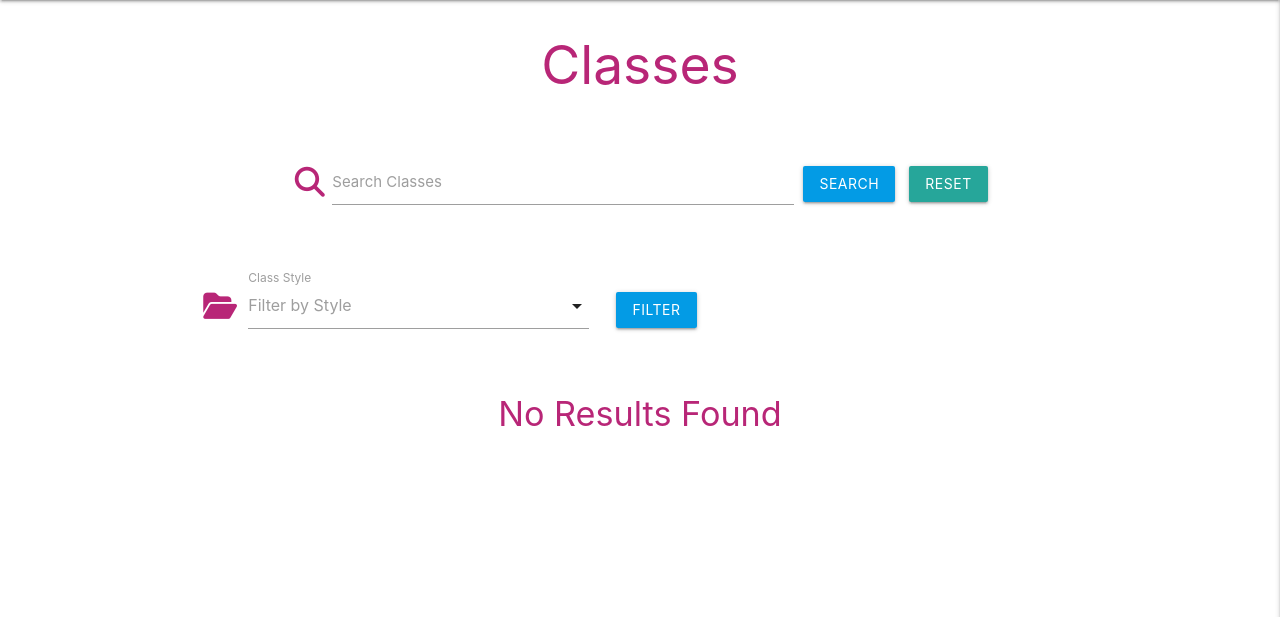
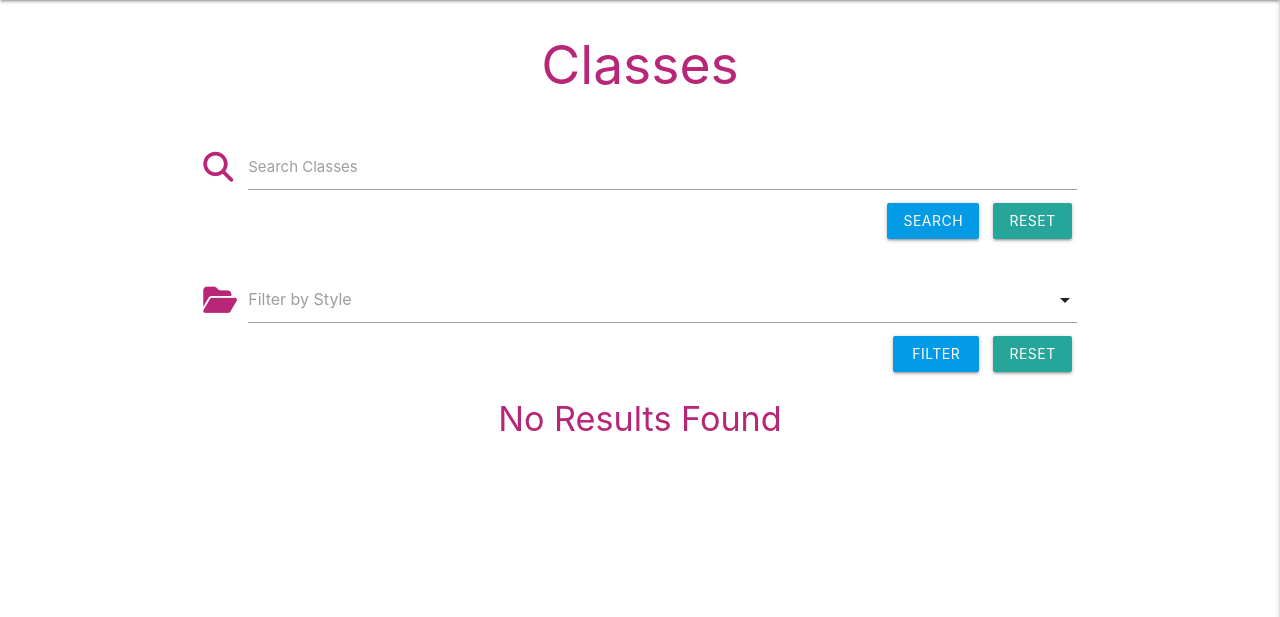
Before and after one commit to monika-hrda/yoga-hub, a Flask app: page /search in a window 1280 px wide. Shown: the part 64-681 px from the top of the page. Run offline with Flask 2, Linux system fonts and the light colour scheme; data that the repository does not hold is empty; some libraries are stand-ins or nearby versions.

Commit message:
Style text search & filter by style area

```diff
--- a/static/css/style.css
+++ b/static/css/style.css
@@ -94,16 +94,25 @@ button.btn-large, button::after {
 
 /* ---------------------------------------- Search area */
 
-.search-button-field, .search-input-field {
-    display: inline-block;
+.fa-folder-open {
+    position: relative;
+    width: 3rem;
+    font-size: 2rem;
+    -webkit-transition: color .2s;
+    transition: color .2s;
+    top: 2.7rem;
 }
 
-.search-input-field {
-    width: 70%;
+form .input-field {
+    margin: 0;
 }
 
-.search-area {
-    margin:auto;
+.form-buttons {
+    text-align: end;
+}
+
+.form-buttons input[type='submit'] {
+    width: 86px;
 }
 
 /* ---------------------------------------- Yoga Classes on Cards */
@@ -158,6 +167,8 @@ button.btn-large, button::after {
     padding: 4px 10px;
 }
 
+
+
 /* ---------------------------------------- Footer */
 
 .footer-container {
--- a/templates/classes.html
+++ b/templates/classes.html
@@ -3,31 +3,23 @@
 
     <h2 class="center-align">Classes</h2>
 
-    <!-- SEARCH -->
     <div class="row">
-        <form action="{{ url_for('search') }}" method="post" class="col s12">
-            <div class="row valign-wrapper center-align">
-                <div class="col s12 m10 search-area">
+        <!-- TEXT SEARCH -->
+        <form action="{{ url_for('search') }}" method="POST" class="col s12">
             <div class="input-field search-input-field">
                 <i class="fas fa-search prefix"></i>
                 <input type="text" name="query" id="query" minlength="3">
                 <label for="query">Search Classes</label>
-                    </div>
-                    <div class="search-button-field">
+                <div class="form-buttons">
                     <button type="submit" class="light-blue darken-1 btn">
                         Search
                     </button>
                     <a href="{{ url_for('get_classes') }}" class="btn">Reset</a>
                 </div>
             </div>
-            </div>
         </form>
-    </div>
         <!-- FILTER -->
-    <div class="row">
         <form action="{{ url_for('get_classes') }}" method="POST" class="col s12">
-            <div class="row valign-wrapper">
-                <div class="col s12 m10 input-field">
             <i class="fas fa-folder-open prefix"></i>
             <select id="class_style" name="class_style">
                 <option value="" disabled selected>Filter by Style</option>
@@ -37,14 +29,12 @@
                 {% endfor %}
             </select>
             <label for="class_style">Class Style</label>
-                </div>
-                <div class="col s12">
+            <div class="form-buttons">
                 <input type="submit" value="Filter" class="light-blue darken-1 btn" />
-                </div>
+                <a href="{{ url_for('get_classes') }}" class="btn">Reset</a>
             </div>
         </form>
     </div>
-
 
     <!-- DISPLAY OF CLASSES -->
     {% if classes|length > 0 %}
--- a/templates/register.html
+++ b/templates/register.html
@@ -1,7 +1,7 @@
 {% extends "base.html" %}
 {% block content %}
 
-    <h2 class="center-align">Register</h2>
+    <h2 class="center-align">Teacher Registration</h2>
 
     <div class="row">
         <form class="col s12 m8 offset-m2" method="POST" action="{{ url_for('register') }}">
```
Lines whose indentation alone changed are shown as unchanged.
